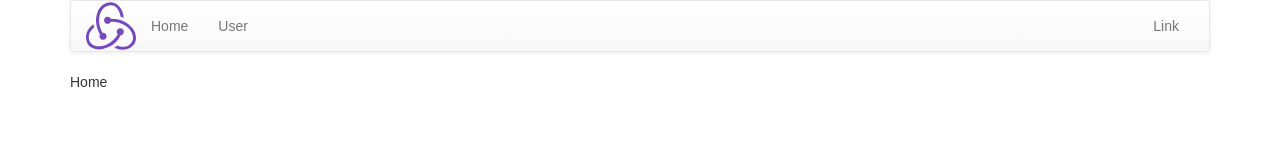
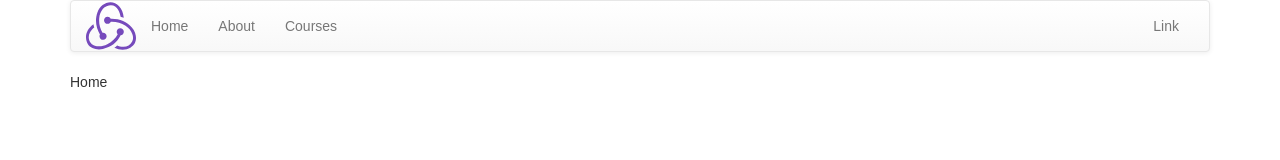
Before and after one commit to ddrevnov/react-redux, a React (Create React App) app: page / in a window 1280 px wide. Shown: the top 160 px of the page. Built offline with nearby package versions, Linux system fonts and the light colour scheme.

Commit message:
change structure for react

```diff
--- a/src/App.js
+++ /dev/null
@@ -1,33 +0,0 @@
-import React, { Component } from 'react';
-import './App.css';
-import { Router, Route, browserHistory, IndexRoute } from 'react-router';
-
-import Home from './components/Home';
-import User from './components/User';
-import Root from './components/Root';
-
-class App extends Component {
-
-  render() {
-
-    return (
-      <div className="container">
-
-        <div className="row">
-          <div className="col-md-12">
-            <Router history={browserHistory}>
-              <Route path={'/'} component={Root}>
-                <IndexRoute component={Home} />
-                <Route path={'user/:id'} component={User} />
-                <Route path={'home'} component={Home} />
-              </Route>
-            </Router>
-          </div>
-        </div>
-
-      </div>
-    );
-  }
-}
-
-export default App;
--- /dev/null
+++ b/src/components/App.js
@@ -0,0 +1,30 @@
+import React, { Component } from 'react';
+import './App.css';
+
+import Header from './common/Header';
+
+class App extends Component {
+
+  render() {
+
+    return (
+      <div className="container">
+
+        <div className="row">
+          <div className="col-md-12">
+            <Header />
+          </div>
+        </div>
+
+        <div className="row">
+          <div className="col-md-12">
+            {this.props.children}
+          </div>
+        </div>
+
+      </div>
+    );
+  }
+}
+
+export default App;
--- a/src/components/Root.js
+++ /dev/null
@@ -1,21 +0,0 @@
-import React, { Component } from 'react';
-
-import Header from './Header';
-
-class Root extends Component {
-
-  render() {
-    return (
-      <div>
-        <div className="row">
-          <div className="col-md-12">
-            <Header />
-          </div>
-        </div>
-        {this.props.children}
-      </div>
-    );
-  }
-}
-
-export default Root;
--- a/src/components/User.js
+++ /dev/null
@@ -1,20 +0,0 @@
-import React, { Component } from 'react';
-import { browserHistory } from 'react-router';
-
-class User extends Component {
-  onNavigateHome() {
-    browserHistory.push('/home');
-  }
-
-  render() {
-    return (
-      <div>
-        <h3>The user page</h3>
-        <p>User ID: {this.props.params.id}</p>
-        <button onClick={this.onNavigateHome.bind(this)} className="btn btn-primary">Go Home!</button>
-      </div>
-    );
-  }
-}
-
-export default User;
--- /dev/null
+++ b/src/components/about/About.js
@@ -0,0 +1,14 @@
+import React, { Component } from 'react';
+
+class About extends Component {
+
+  render() {
+    return (
+      <div>
+        <p>About</p>
+      </div>
+    );
+  }
+}
+
+export default About;
--- a/src/components/Header.js
+++ b/src/components/common/Header.js
@@ -8,13 +8,14 @@ const Header = (props) => {
       <div className="container-fluid">
         <div className="navbar-header">
           <Link to={"/"}>
-            <img className="logo" src={logo} />
+            <img className="logo" src={logo} alt="Logo" />
           </Link>
         </div>
         <div className="collapse navbar-collapse">
           <ul className="nav navbar-nav">
             <li><Link to={"/home"} activeClassName={'link--active'}>Home</Link></li>
-            <li><Link to={"/user/10"} activeClassName={'link--active'}>User</Link></li>
+            <li><Link to={"/about"} activeClassName={'link--active'}>About</Link></li>
+            <li><Link to={"/courses"} activeClassName={'link--active'}>Courses</Link></li>
           </ul>
           <ul className="nav navbar-nav navbar-right">
             <li><a href="#">Link</a></li>
--- /dev/null
+++ b/src/components/courses/Courses.js
@@ -0,0 +1,14 @@
+import React, { Component } from 'react';
+
+class Courses extends Component {
+
+  render() {
+    return (
+      <div>
+        <p>Courses</p>
+      </div>
+    );
+  }
+}
+
+export default Courses;
--- a/src/index.js
+++ b/src/index.js
@@ -1,9 +1,10 @@
 import React from 'react';
 import ReactDOM from 'react-dom';
-import App from './App';
 import './index.css';
+import { Router, browserHistory } from 'react-router';
+import routes from './routes';
 
 ReactDOM.render(
-  <App />,
+  <Router history={browserHistory} routes={routes}/>,
   document.getElementById('root')
 );
--- /dev/null
+++ b/src/routes.js
@@ -0,0 +1,16 @@
+import React from 'react';
+import { Route, IndexRoute } from 'react-router';
+
+import App from './components/App';
+import Home from './components/home/Home';
+import Courses from './components/courses/Courses';
+import About from './components/about/About';
+
+export default (
+  <Route path="/" component={App}>
+    <IndexRoute component={Home} />
+    <Route path="home" component={Home} />
+    <Route path="about" component={About} />
+    <Route path="courses" component={Courses} />
+  </Route>
+);
```
Also changed, not shown: src/components/App.css (renamed from src/App.css), src/components/home/Home.js (renamed from src/components/Home.js), src/components/logo.svg (renamed from src/logo.svg), 1 other file (tests, documents, lock files or other folders).
